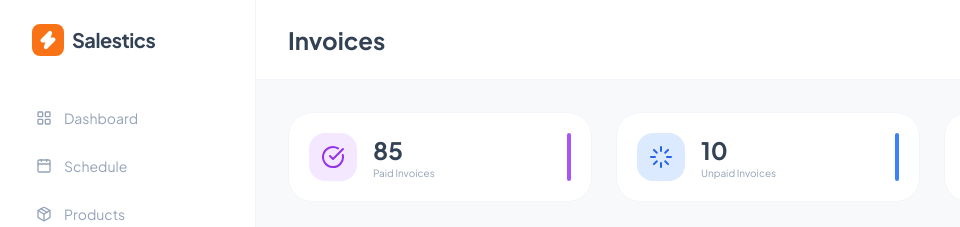
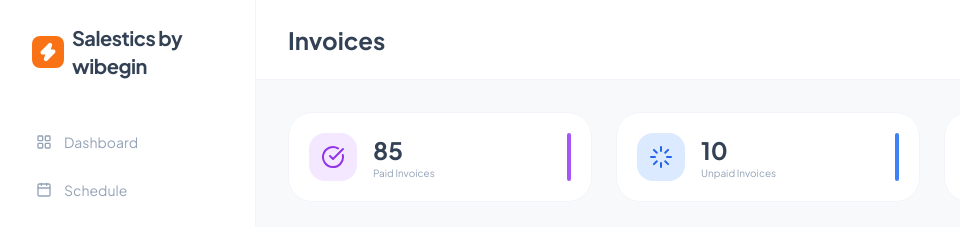
Before and after one commit to Daddypro21/AdminDashboardTemplate, a plain HTML site: page invoices.html in a window 1280 px wide. Shown: the top 227 px of the page, 0-960 px from the left. Drawn offline with nearby package versions, Linux system fonts and the light colour scheme.

Commit message:
ajout de wigegin au logo pour specifier que celà  a été développé par wibegin

```diff
--- a/invoices.html
+++ b/invoices.html
@@ -21,7 +21,9 @@
           <div class="bg-orange-500 p-1.5 rounded-lg text-white">
             <i data-lucide="zap" class="w-5 h-5 fill-current"></i>
           </div>
-          <span class="text-xl font-bold tracking-tight">Salestics</span>
+          <span class="text-xl font-bold tracking-tight"
+            >Salestics by wibegin</span
+          >
         </div>
 
         <nav class="flex-1 space-y-1">
```
Also changed, not shown: message.html (+3 -1 lines), order.html (+3 -1 lines), product.html (+1 -1 lines), schedule.html (+3 -1 lines).
